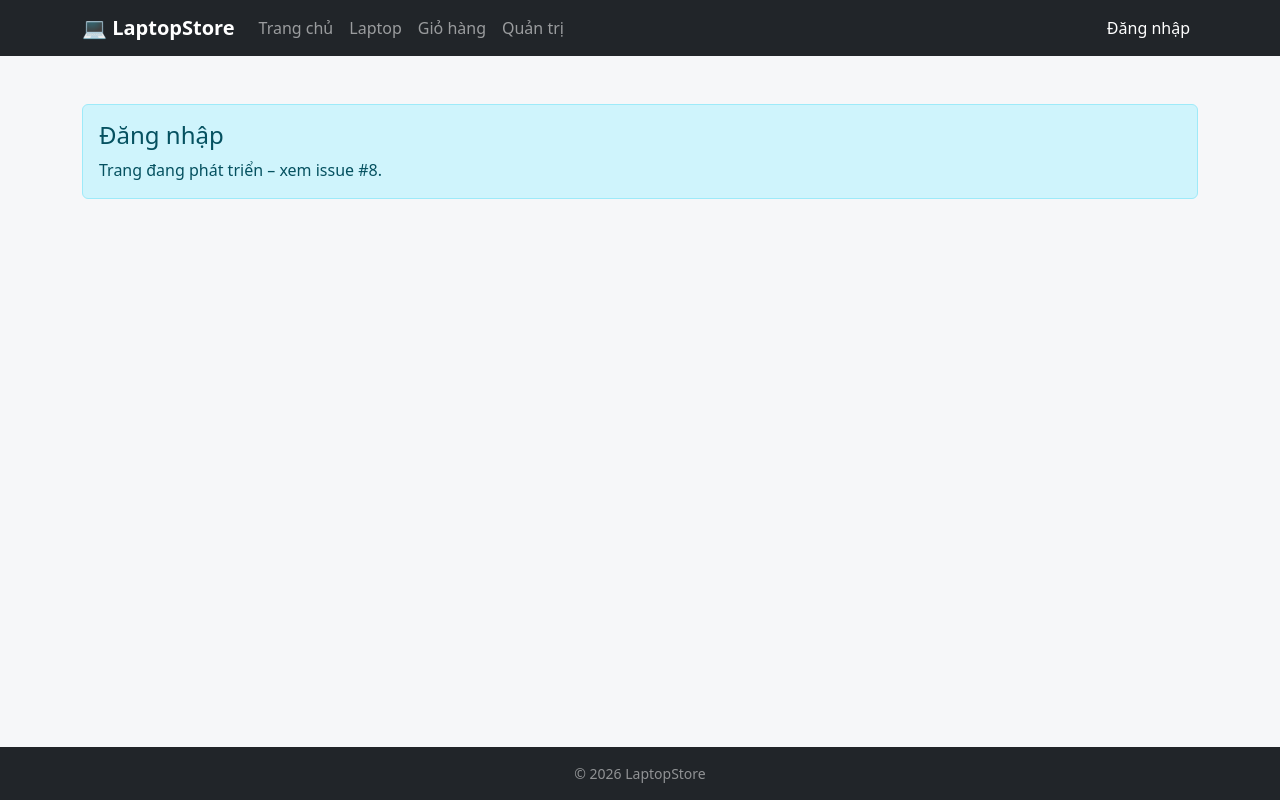
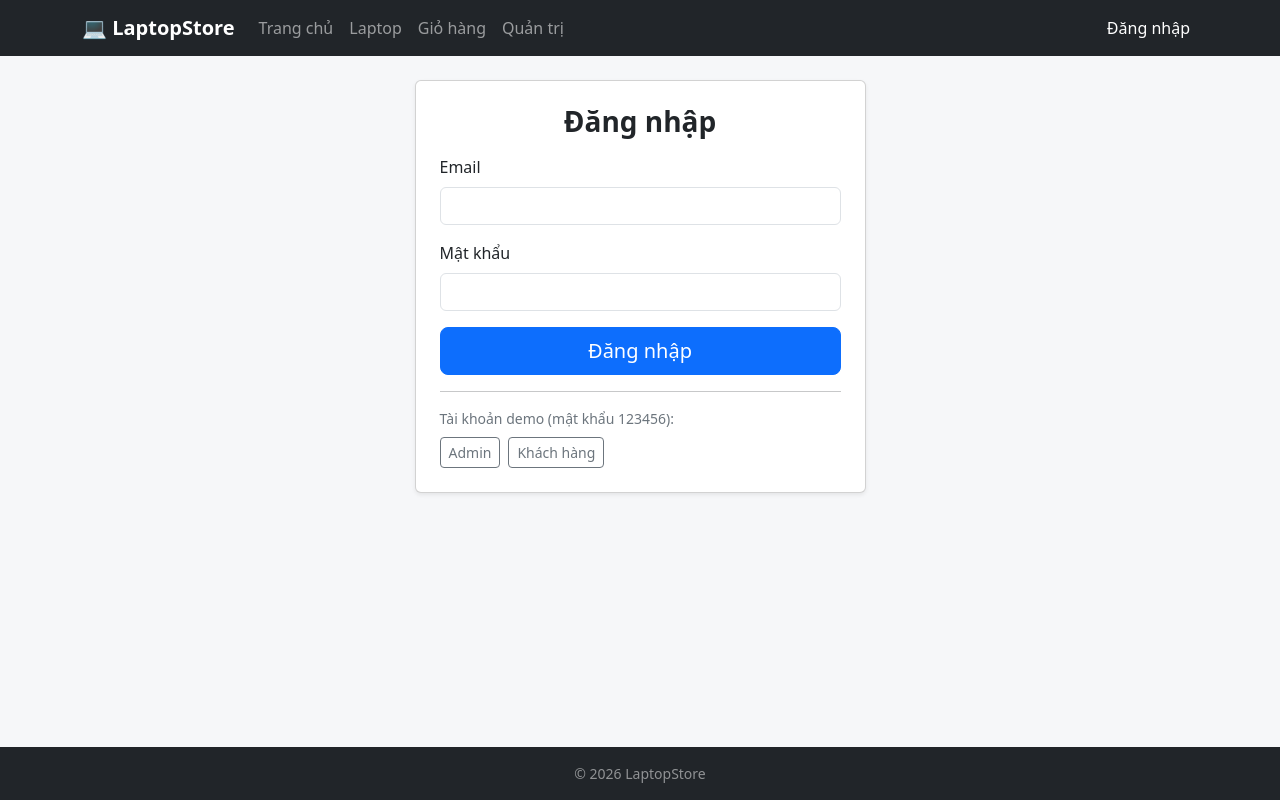
Before and after one commit to fer2tamduoc/laptop-store-fer2tamduoc, a React (Vite) app: page /login in a window 1280 px wide. Built offline with nearby package versions, Linux system fonts and the light colour scheme.

Commit message:
feat(auth): add login page with validation

```diff
--- a/src/pages/LoginPage.jsx
+++ b/src/pages/LoginPage.jsx
@@ -1,5 +1,131 @@
-import ComingSoon from '../components/layout/ComingSoon';
+import { useRef, useState } from 'react';
+import { Alert, Button, Card, Col, Form, Row, Spinner } from 'react-bootstrap';
+import { Navigate, useLocation } from 'react-router-dom';
+import { useAuth } from '../contexts/AuthContext';
+import { getErrorMessage } from '../api/axiosClient';
+import usePageTitle from '../hooks/usePageTitle';
+
+const DEMO_ACCOUNTS = [
+  { label: 'Admin', email: 'admin@laptopstore.vn', password: '123456' },
+  { label: 'Khách hàng', email: 'khach@laptopstore.vn', password: '123456' },
+];
+
+const validate = ({ email, password }) => {
+  const errors = {};
+  if (!/^\S+@\S+\.\S+$/.test(email.trim())) errors.email = 'Email không hợp lệ';
+  if (password.length < 6) errors.password = 'Mật khẩu có ít nhất 6 ký tự';
+  return errors;
+};
 
 export default function LoginPage() {
-  return <ComingSoon title="Đăng nhập" issue="#8" />;
+  usePageTitle('Đăng nhập');
+  const { user, login } = useAuth();
+  const location = useLocation();
+  const from = location.state?.from;
+  const redirectTo = from ? `${from.pathname}${from.search ?? ''}` : '/';
+
+  const [form, setForm] = useState({ email: '', password: '' });
+  const [touched, setTouched] = useState({});
+  const [submitted, setSubmitted] = useState(false);
+  const [submitting, setSubmitting] = useState(false);
+  const [error, setError] = useState(null);
+  // Vừa đăng nhập xong thì gửi lời chào; vào lại /login khi đã đăng nhập thì không
+  const justLoggedIn = useRef(false);
+
+  // BR-09: đã đăng nhập → chuyển về trang trước đó (hoặc "/")
+  if (user) {
+    const state = justLoggedIn.current ? { message: `Xin chào, ${user.fullName}!` } : undefined;
+    return <Navigate to={redirectTo} replace state={state} />;
+  }
+
+  const errors = validate(form);
+  // E5: chỉ hiện lỗi sau khi đã chạm vào ô hoặc bấm submit
+  const showError = (field) => (touched[field] || submitted) && errors[field];
+
+  const handleChange = (e) => setForm((f) => ({ ...f, [e.target.name]: e.target.value }));
+  const handleBlur = (e) => setTouched((t) => ({ ...t, [e.target.name]: true }));
+
+  const handleSubmit = async (e) => {
+    e.preventDefault();
+    setSubmitted(true);
+    if (Object.keys(errors).length > 0) return;
+
+    setSubmitting(true);
+    setError(null);
+    try {
+      justLoggedIn.current = true;
+      await login(form.email.trim(), form.password);
+    } catch (err) {
+      justLoggedIn.current = false;
+      setError(getErrorMessage(err));
+      setSubmitting(false);
+    }
+  };
+
+  return (
+    <Row className="justify-content-center">
+      <Col sm={10} md={7} lg={5}>
+        <Card className="shadow-sm">
+          <Card.Body className="p-4">
+            <h3 className="fw-bold text-center mb-3">Đăng nhập</h3>
+
+            {from && !error && (
+              <Alert variant="info" className="small">
+                Vui lòng đăng nhập để tiếp tục.
+              </Alert>
+            )}
+            {error && <Alert variant="danger">{error}</Alert>}
+
+            <Form noValidate onSubmit={handleSubmit}>
+              <Form.Group className="mb-3" controlId="login-email">
+                <Form.Label>Email</Form.Label>
+                <Form.Control
+                  name="email"
+                  type="email"
+                  autoComplete="username"
+                  value={form.email}
+                  onChange={handleChange}
+                  onBlur={handleBlur}
+                  isInvalid={Boolean(showError('email'))}
+                />
+                <Form.Control.Feedback type="invalid">{errors.email}</Form.Control.Feedback>
+              </Form.Group>
+              <Form.Group className="mb-3" controlId="login-password">
+                <Form.Label>Mật khẩu</Form.Label>
+                <Form.Control
+                  name="password"
+                  type="password"
+                  autoComplete="current-password"
+                  value={form.password}
+                  onChange={handleChange}
+                  onBlur={handleBlur}
+                  isInvalid={Boolean(showError('password'))}
+                />
+                <Form.Control.Feedback type="invalid">{errors.password}</Form.Control.Feedback>
+              </Form.Group>
+              <Button type="submit" className="w-100" size="lg" disabled={submitting}>
+                {submitting && <Spinner size="sm" className="me-2" />}
+                Đăng nhập
+              </Button>
+            </Form>
+
+            <hr />
+            <p className="small text-secondary mb-2">Tài khoản demo (mật khẩu 123456):</p>
+            <div className="d-flex gap-2">
+              {DEMO_ACCOUNTS.map((acc) => (
+                <Button
+                  key={acc.email}
+                  variant="outline-secondary"
+                  size="sm"
+                  onClick={() => setForm({ email: acc.email, password: acc.password })}
+                >
+                  {acc.label}
+                </Button>
+              ))}
+            </div>
+          </Card.Body>
+        </Card>
+      </Col>
+    </Row>
+  );
 }
```
